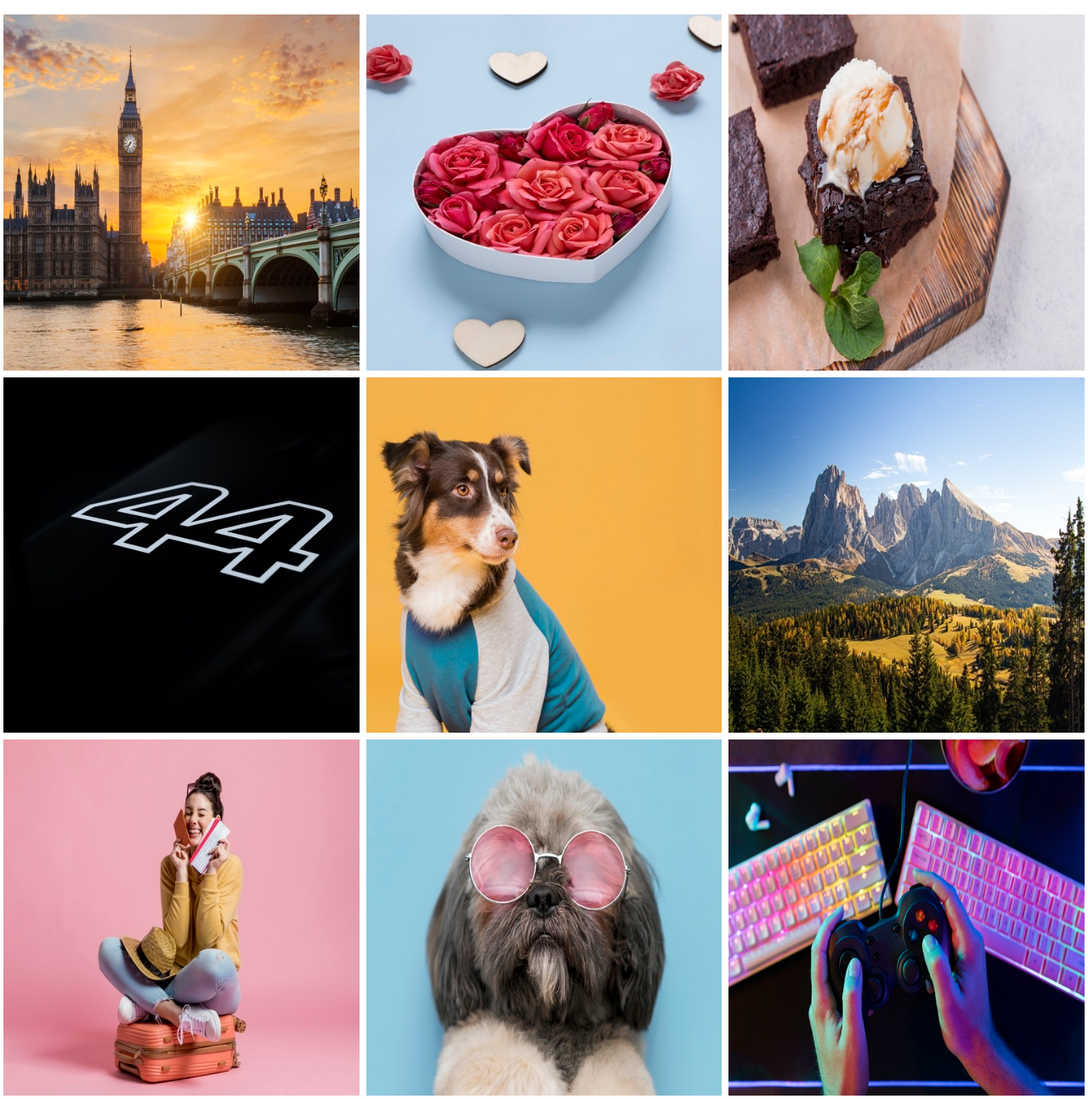
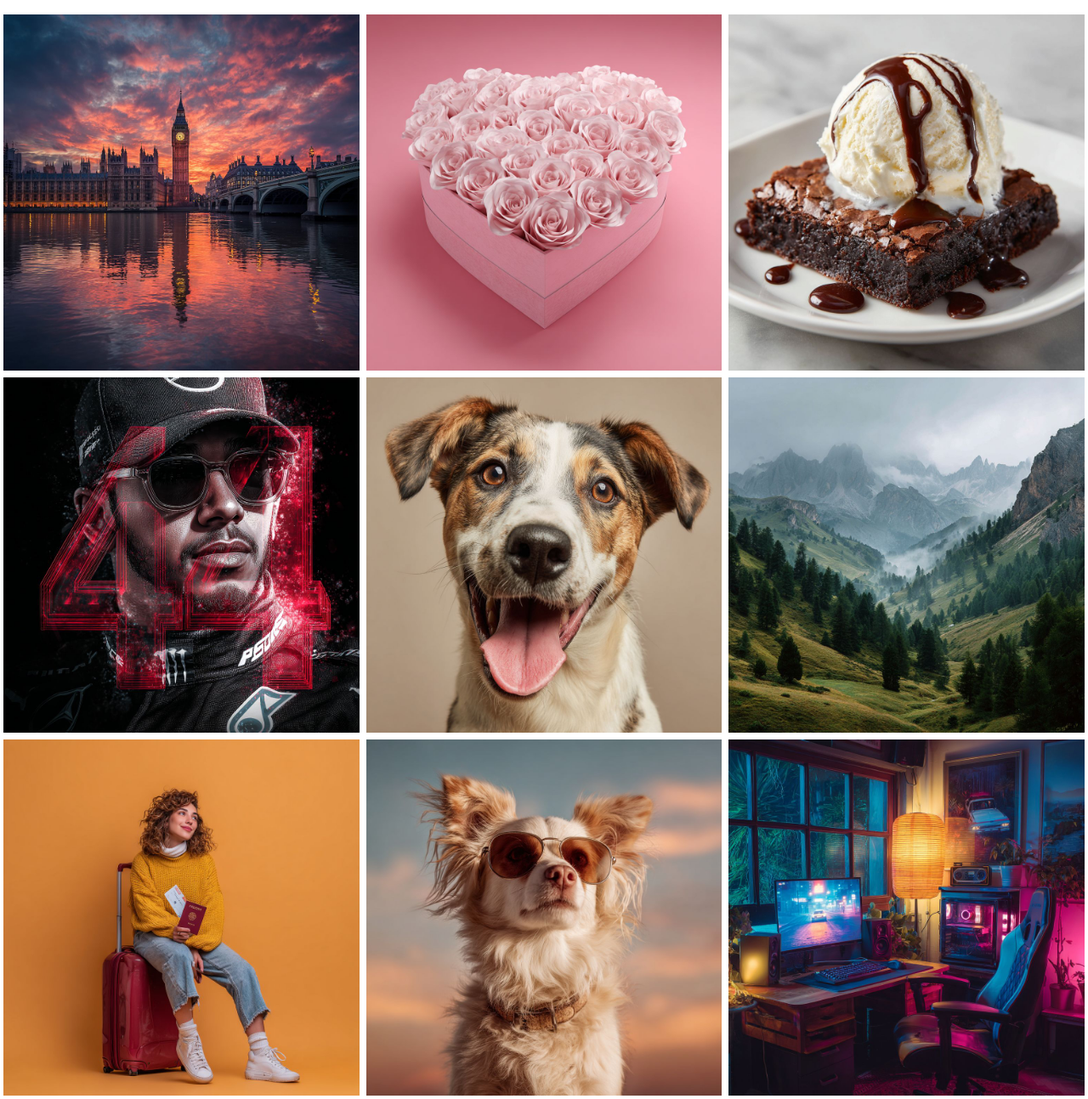
Before and after one commit to 4GeeksAcademy/Eylinsmc-Instagram-Feed-Bootstrap, a plain HTML site: page index.html in a window 1280 px wide. Shown: the part 99-1392 px from the top of the page at 85% size. Drawn offline with nearby package versions, Linux system fonts and the light colour scheme.

Commit message:
Final images

```diff
--- a/index.html
+++ b/index.html
@@ -132,33 +132,33 @@
                 <div class="container-fluid">
                     <div class="row">
                         <div class="col-12 col-sm-6 col-md-4 p-1">
-                            <img src="./images/1.jpg" class="img-fluid object-fit-cover" alt="Big Ben in London">
+                            <img src="./images/1.jpeg" class="img-fluid object-fit-cover" alt="Big Ben in London">
                         </div>
                         <div class="col-12 col-sm-6 col-md-4 p-1">
-                            <img src="./images/2.jpg" class="img-fluid object-fit-cover"
+                            <img src="./images/2.jpeg" class="img-fluid object-fit-cover"
                                 alt="Rosas en caja con forma de corazon">
                         </div>
                         <div class="col-12 col-sm-6 col-md-4 p-1">
-                            <img src="./images/3.jpg" class="img-fluid object-fit-cover" alt="Brownie con helado">
+                            <img src="./images/3.jpeg" class="img-fluid object-fit-cover" alt="Brownie con helado">
                         </div>
                         <div class="col-12 col-sm-6 col-md-4 p-1">
-                            <img src="./images/4.jpg" class="img-fluid object-fit-cover" alt="44 de Lewis Hamilton">
+                            <img src="./images/4.jpeg" class="img-fluid object-fit-cover" alt="44 de Lewis Hamilton">
                         </div>
                         <div class="col-12 col-sm-6 col-md-4 p-1">
-                            <img src="./images/5.1.jpg" class="img-fluid object-fit-cover" alt="Dog Retriever">
+                            <img src="./images/5.jpeg" class="img-fluid object-fit-cover" alt="Dog Retriever">
                         </div>
                         <div class="col-12 col-sm-6 col-md-4 p-1">
-                            <img src="./images/6.jpg" class="img-fluid object-fit-cover" alt="Bello Paisaje">
+                            <img src="./images/6.jpeg" class="img-fluid object-fit-cover" alt="Bello Paisaje">
                         </div>
                         <div class="col-12 col-sm-6 col-md-4 p-1">
-                            <img src="./images/7.jpg" class="img-fluid object-fit-cover"
+                            <img src="./images/7.jpeg" class="img-fluid object-fit-cover"
                                 alt="Chica con pasaporte en mano">
                         </div>
                         <div class="col-12 col-sm-6 col-md-4 p-1">
-                            <img src="./images/8.jpg" class="img-fluid object-fit-cover" alt="Perrito con cool vibe">
+                            <img src="./images/8.jpeg" class="img-fluid object-fit-cover" alt="Perrito con cool vibe">
                         </div>
                         <div class="col-12 col-sm-6 col-md-4 p-1">
-                            <img src="./images/9.jpg" class="img-fluid object-fit-cover" alt="Gaming Station">
+                            <img src="./images/9.jpeg" class="img-fluid object-fit-cover" alt="Gaming Station">
                         </div>
                     </div>
                 </div>
@@ -179,7 +179,7 @@
                                 <h5 class="card-title">Big Ben y el puente de Westminster</h5>
                                 <p class="date">01/08</p>
                             </div>
-                            <img src="./images/1.jpg" class="card-img-top rounded-0"
+                            <img src="./images/1.jpeg" class="card-img-top rounded-0"
                                 alt="Big Ben y el puente de Westminster">
                             <p class="card-text px-2 mt-2 mb-0"><strong>20,062 likes</strong></p>
                             <p class="card-text px-2 mb-2"><class="text-body-dark">El icónico Big Ben de Londres
@@ -193,7 +193,7 @@
                                 <h5 class="card-title">Flores para San Valentin</h5>
                                 <p>31/07</p>
                             </div>
-                            <img src="./images/2.jpg" class="card-img-top rounded-0" alt="Flores para San Valentin">
+                            <img src="./images/2.jpeg" class="card-img-top rounded-0" alt="Flores para San Valentin">
                             <p class="card-text px-2  mt-2 mb-0"><strong>5,628 likes</strong></p>
                             <p class="card-text px-2 mb-2"><class="text-body-dark">Tómate tiempo para oler las rosas.
                             </p>
@@ -206,7 +206,7 @@
                                 <h5 class="card-title">Brownie con helado</h5>
                                 <p>30/07</p>
                             </div>
-                            <img src="./images/3.jpg" class="card-img-top rounded-0" alt="Brownie con helado">
+                            <img src="./images/3.jpeg" class="card-img-top rounded-0" alt="Brownie con helado">
                             <p class="card-text px-2 mt-2 mb-0"><strong>2,363 likes</strong></p>
                             <p class="card-text px-2 mb-2"><class="text-body-dark">Para endulzar el día.</p>
                         </div>
@@ -218,7 +218,7 @@
                                 <h5 class="card-title">#44 de Lewis Hamilton</h5>
                                 <p>29/07</p>
                             </div>
-                            <img src="./images/4.jpg" class="card-img-top rounded-0" alt="#44 de Lewis Hamilton">
+                            <img src="./images/4.jpeg" class="card-img-top rounded-0" alt="#44 de Lewis Hamilton">
                             <p class="card-text px-2 mt-2 mb-0"><strong>100,824 likes</strong></p>
                             <p class="card-text px-2 mb-2"><class="text-body-dark">Historia y Éxito.</p>
                         </div>
@@ -230,7 +230,7 @@
                                 <h5 class="card-title">Labrador Retriever feliz</h5>
                                 <p>28/07</p>
                             </div>
-                            <img src="./images/5.1.jpg" class="card-img-top rounded-0" alt="Labrador Retriever feliz">
+                            <img src="./images/5.jpeg" class="card-img-top rounded-0" alt="Labrador Retriever feliz">
                             <p class="card-text px-2 mt-2 mb-0"><strong>30,521 likes</strong></p>
                             <p class="card-text px-2 mb-2"><class="text-body-dark">Su sonrisa es un eco de la felicidad.
                             </p>
@@ -243,7 +243,7 @@
                                 <h5 class="card-title">Colinas de Italia</h5>
                                 <p>27/07</p>
                             </div>
-                            <img src="./images/6.jpg" class="card-img-top rounded-0" alt="Colinas de Italia">
+                            <img src="./images/6.jpeg" class="card-img-top rounded-0" alt="Colinas de Italia">
                             <p class="card-text px-2 mt-2 mb-0"><strong>10,262 likes</strong></p>
                             <p class="card-text px-2 mb-2"><class="text-body-dark">La naturaleza es el único libro que
                                     ofrece un contenido valioso en todas sus hojas.</p>
@@ -256,7 +256,7 @@
                                 <h5 class="card-title">Lista para el viaje</h5>
                                 <p>26/07</p>
                             </div>
-                            <img src="./images/7.jpg" class="card-img-top rounded-0" alt="Chica lista para viajar">
+                            <img src="./images/7.jpeg" class="card-img-top rounded-0" alt="Chica lista para viajar">
                             <p class="card-text px-2 mt-2 mb-0"><strong>20,289 likes</strong></p>
                             <p class="card-text px-2 mb-2"><class="text-body-dark">Mi pasaporte es mi libro de
                                     aventuras.</p>
@@ -269,7 +269,7 @@
                                 <h5 class="card-title">Cool vibes</h5>
                                 <p>25/07</p>
                             </div>
-                            <img src="./images/8.jpg" class="card-img-top rounded-0"
+                            <img src="./images/8.jpeg" class="card-img-top rounded-0"
                                 alt="Perro adorable con gafas rosadas">
                             <p class="card-text px-2 mt-2 mb-0"><strong>34,562 likes</strong></p>
                             <p class="card-text px-2 mb-2"><class="text-body-dark">Cool vibes.</p>
@@ -282,7 +282,7 @@
                                 <h5 class="card-title">Gaming Station</h5>
                                 <p>24/07</p>
                             </div>
-                            <img src="./images/9.jpg" class="card-img-top rounded-0" alt="Gaming Station">
+                            <img src="./images/9.jpeg" class="card-img-top rounded-0" alt="Gaming Station">
                             <p class="card-text px-2 mt-2 mb-0"><strong>20,562 likes</strong></p>
                             <p class="card-text px-2 mb-2"><class="text-body-dark">Ready, set, play!</p>
                         </div>
```
Also changed, not shown: images/1.jpeg (added), images/1.jpg (deleted), images/2.jpeg (added), images/2.jpg (deleted), images/3.jpeg (added), images/3.jpg (deleted), images/4.jpeg (added), images/4.jpg (deleted), images/5.1.jpg (deleted), images/5.jpeg (added), images/6.jpeg (added), images/6.jpg (deleted), images/7.jpeg (added), images/7.jpg (deleted), 4 more files.
